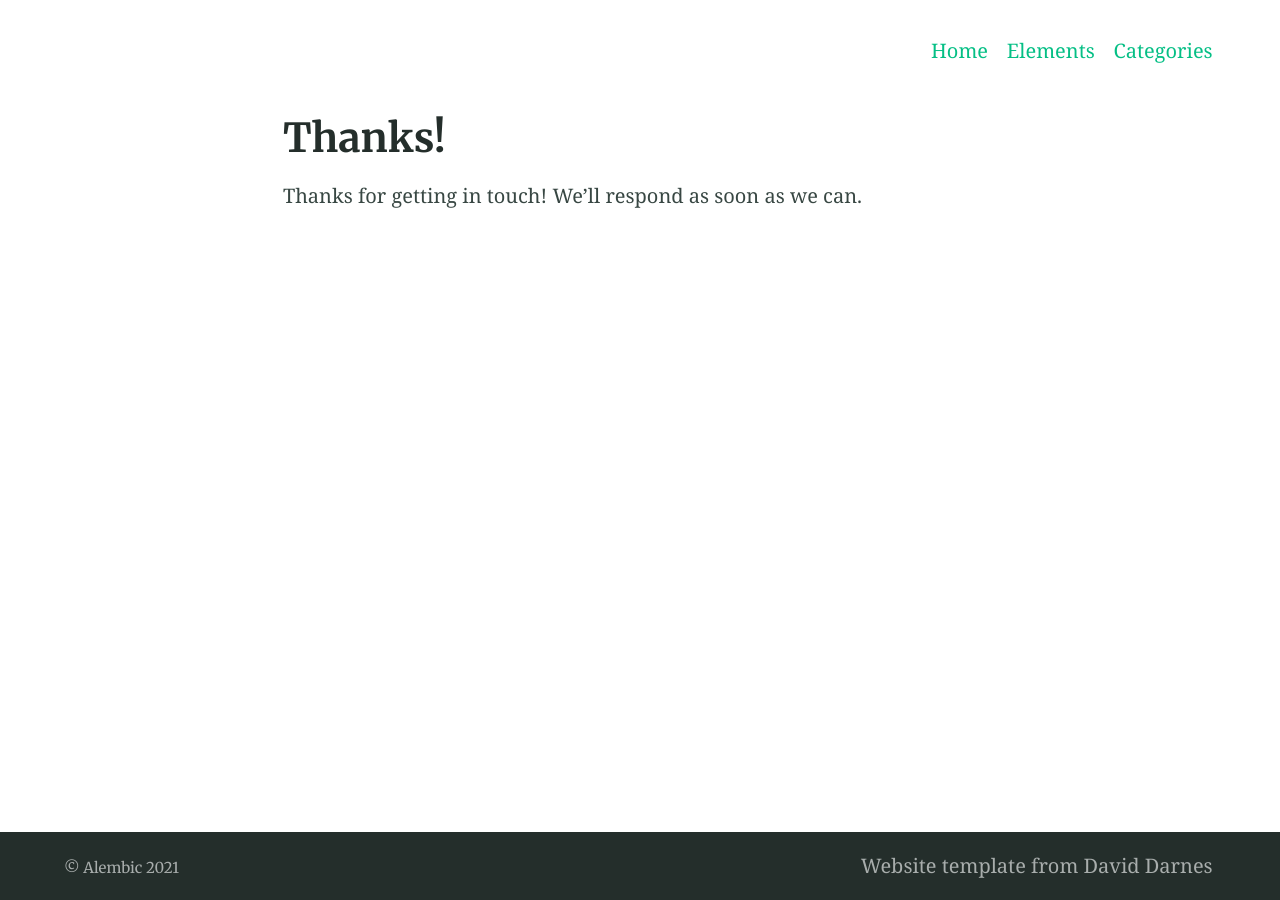
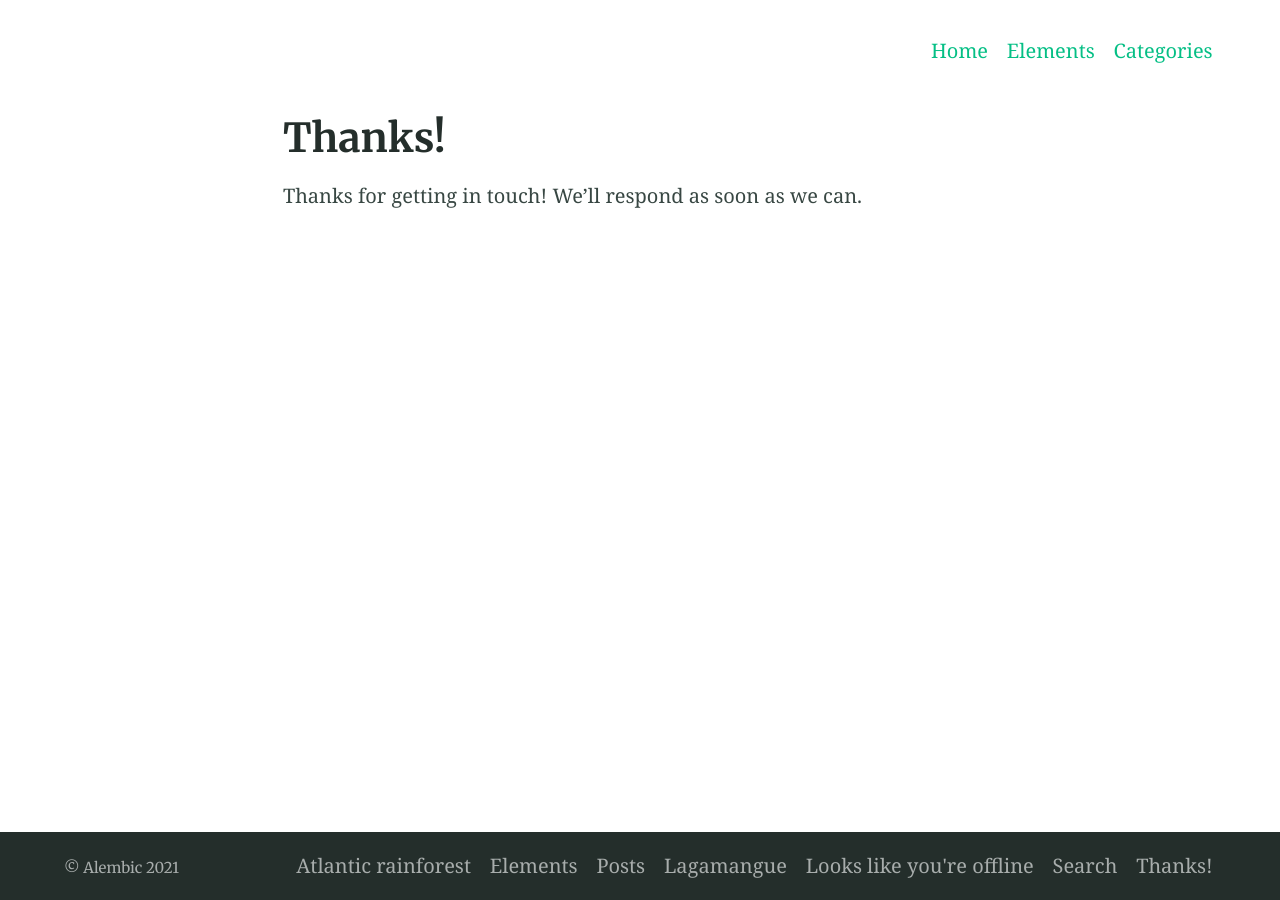
Before and after one commit to lagamangue/lagamangue.github.io, a Jekyll site: the page built from thanks.md, in a window 1280 px wide. Built offline with Jekyll 4.4.1, drawn with Linux system fonts in a browser that asks for light colours; part of the change alters nothing that is shown.

Commit message:
Update _config.yml

```diff
--- a/_config.yml
+++ b/_config.yml
@@ -135,8 +135,8 @@ navigation_header:
 #  url: https://github.com/daviddarnes/alembic
 
 navigation_footer:
-- title: Website template from David Darnes
-  url: https://darn.es
+#- title: Website template from David Darnes
+#  url: https://darn.es
 
 social_links: # Appears in sidebar. Set the urls then uncomment and comment out as desired
  # Twitter: https://twitter.com/DavidDarnes
```
